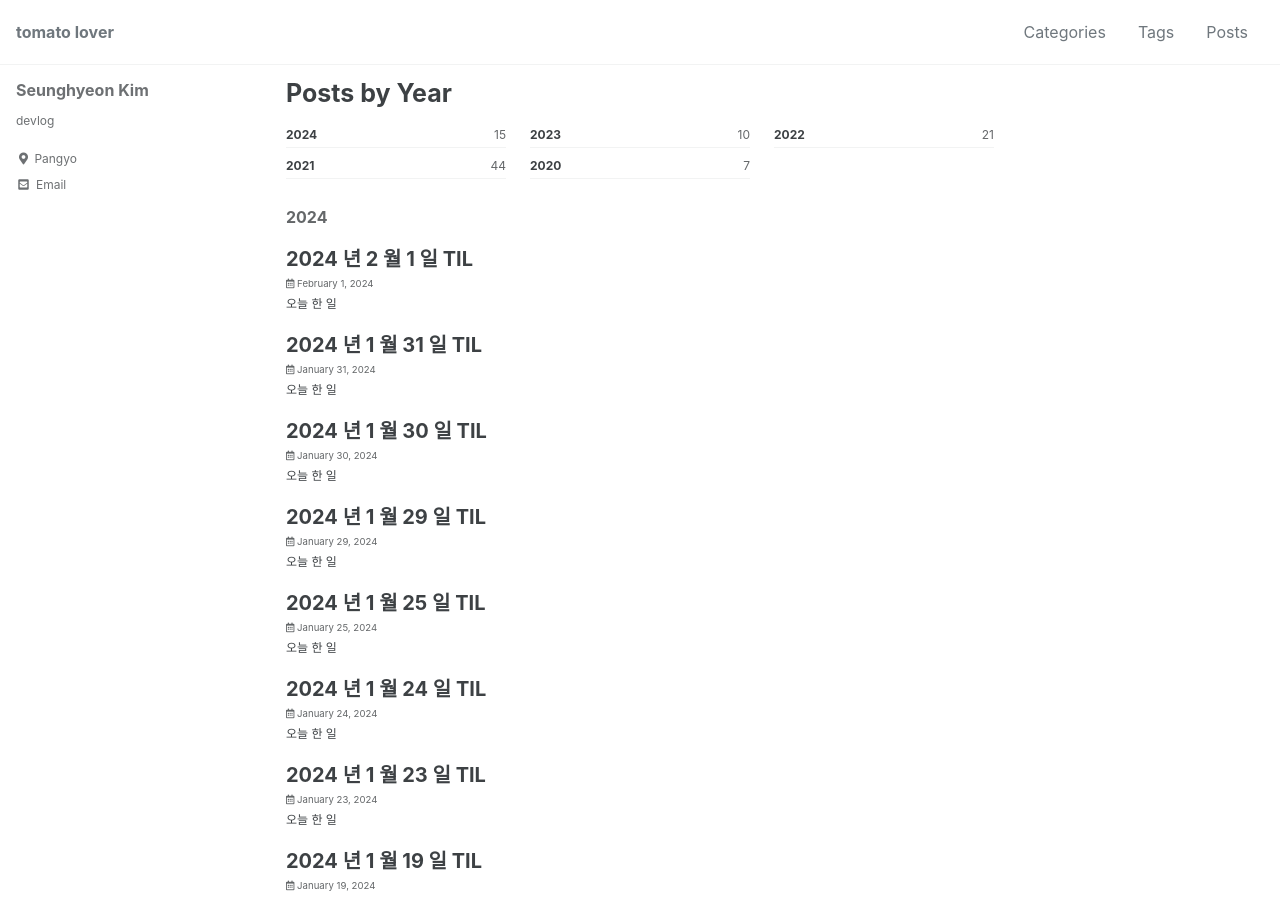
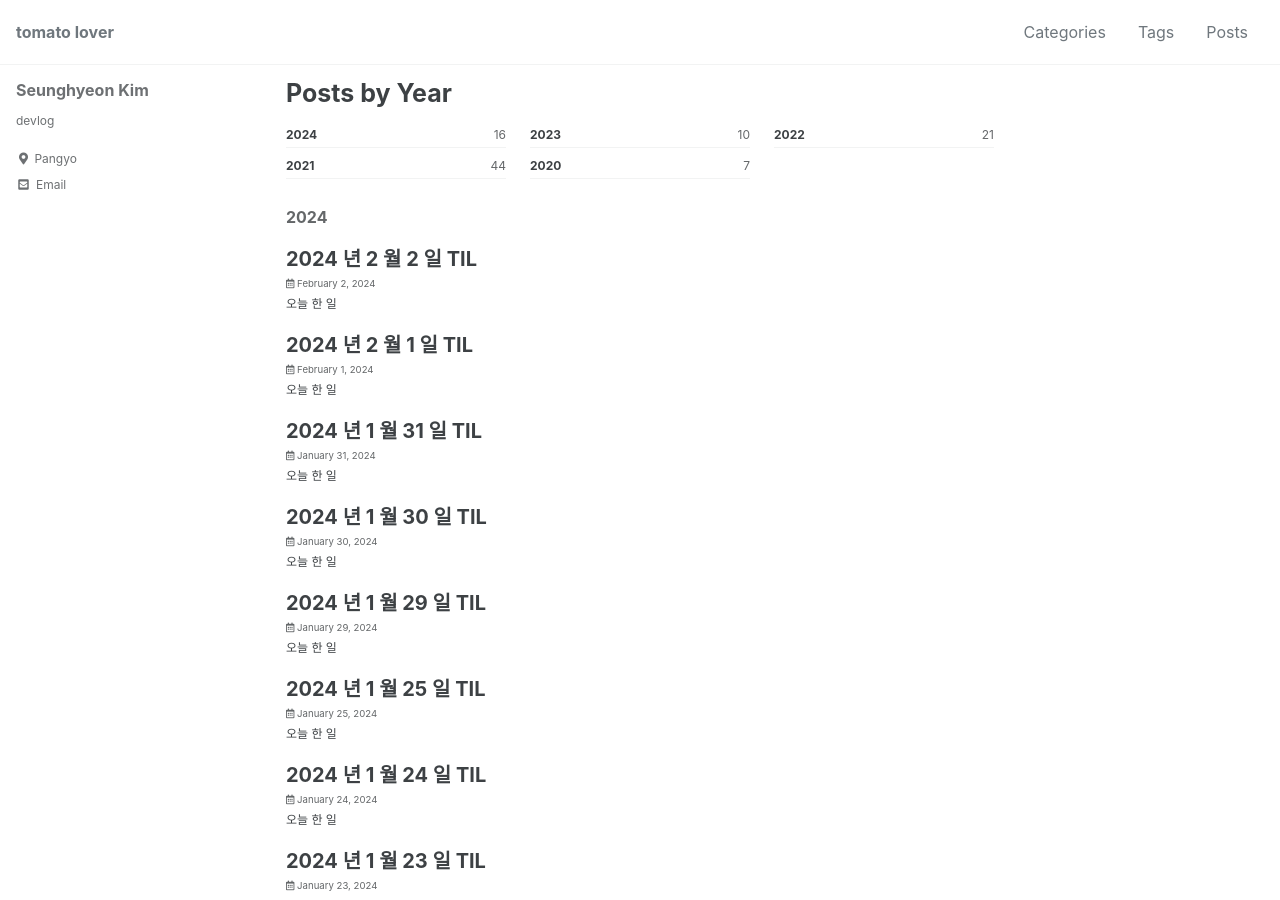
Before and after one commit to ssseungzz/ssseungzz.github.io, a Jekyll site: the page built from _pages/year-archive.md, in a window 1280 px wide and 900 px high. Built offline with Jekyll 4.4.1, drawn with Linux system fonts in a browser that asks for light colours; cached includes are drawn as plain includes; part of the change alters nothing that is shown.

Commit message:
[add] 20240202 TIL 추가

```diff
--- /dev/null
+++ b/_posts/2024-02-02-20240202-TIL.md
@@ -0,0 +1,28 @@
+---
+title: "2024 년 2 월 2 일 TIL"
+categories:
+  - TIL
+tags:
+toc: true
+toc_label: "Contents"
+toc_sticky: true
+---
+
+#### 오늘 한 일
+
+* 채팅 삭제 기능 작업 수정
+  * 자바 `record` 에서는 컴팩트 생성자로 필드에 기본 값을 줄 수 있다는 제법 유용한 사실을 알았다. 메서드가 아니라 파라미터에서 설정할 수 있다면 더 편했겠지만 이것만 해도 어디야......
+
+* 이펙티브 자바 아이템 39(명명 패턴보다 애너테이션을 사용하라) 읽기
+  * 이름보다 애너테이션으로 표시하는 게 낫다. 그리고 애너테이션을 직접 정의할 일은 AOP를 위해 정의하는 것 외에 그다지 많지는 않지만, 반복 가능 애너테이션을 컨테이너 애너테이션을 통해 사용하는 것은 처음 보는 방법이었다.
+
+* 이펙티브 자바 아이템 40(`@Override` 애너테이션을 일관되게 사용하라)
+  * 당연한 이야기!
+
+
+
+
+
+#### 느낀 점
+
+* 요새 일이 비교적 적은 편이라서 리뷰 기다리는 동안 개인 공부를 좀 더 해야겠다. 회사에도 이펙티브 자바를 들고 가야 하나....... 그런데 이런 말 하면 꼭 일이 생기기 때문에 다음 주에 한 번 봐야겠다.
```
Also changed, not shown: _posts/2024-02-01-20240201-TIL.md (+2 -0 lines).
